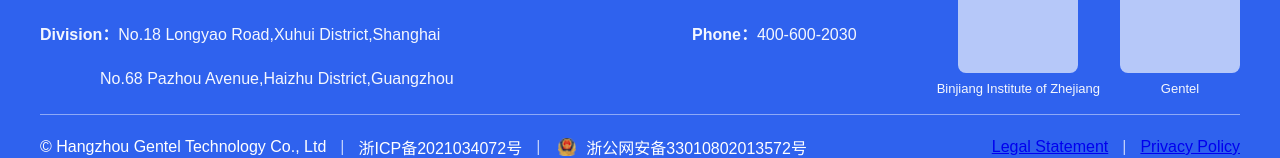
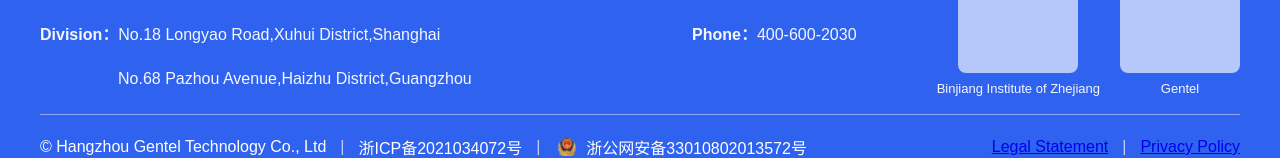
Before and after one commit to GenTelLab/gentellab.github.io, a plain HTML site: page research_2.html in a window 1280 px wide. Shown: the part 672-830 px from the top of the page. Drawn offline with Linux system fonts and the light colour scheme.

Commit message:
Update research_2.html

```diff
--- a/research_2.html
+++ b/research_2.html
@@ -320,7 +320,7 @@
           <!-- 第三行：广州分部 -->
           <div class="contact-row">
             <div class="contact-left">
-              <p style="margin-left: 60px;">No.68 Pazhou Avenue,Haizhu District,Guangzhou</p>
+              <p style="margin-left: 78px;">No.68 Pazhou Avenue,Haizhu District,Guangzhou</p>
             </div>
             <div class="contact-right">
               <!-- 空白占位 -->
```
